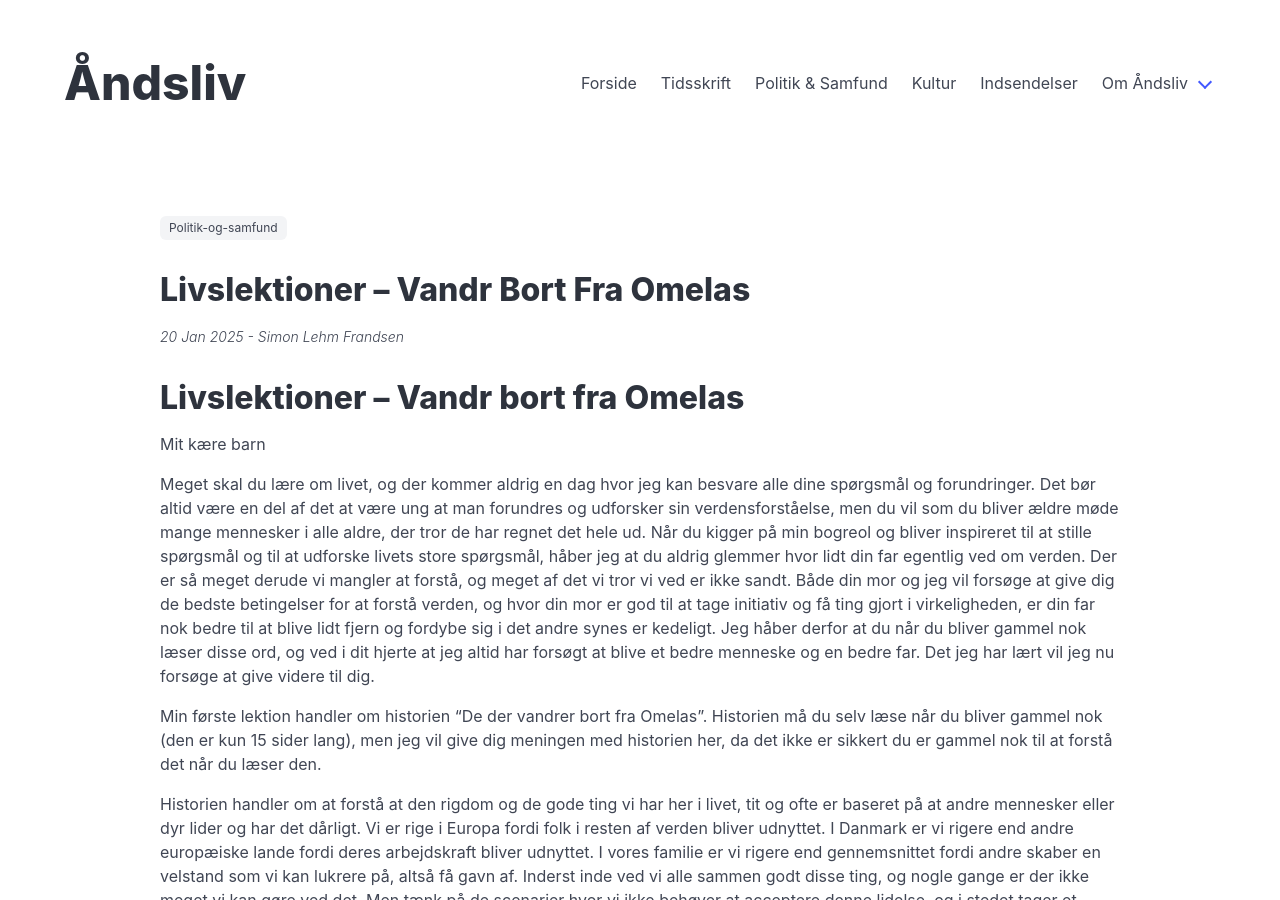
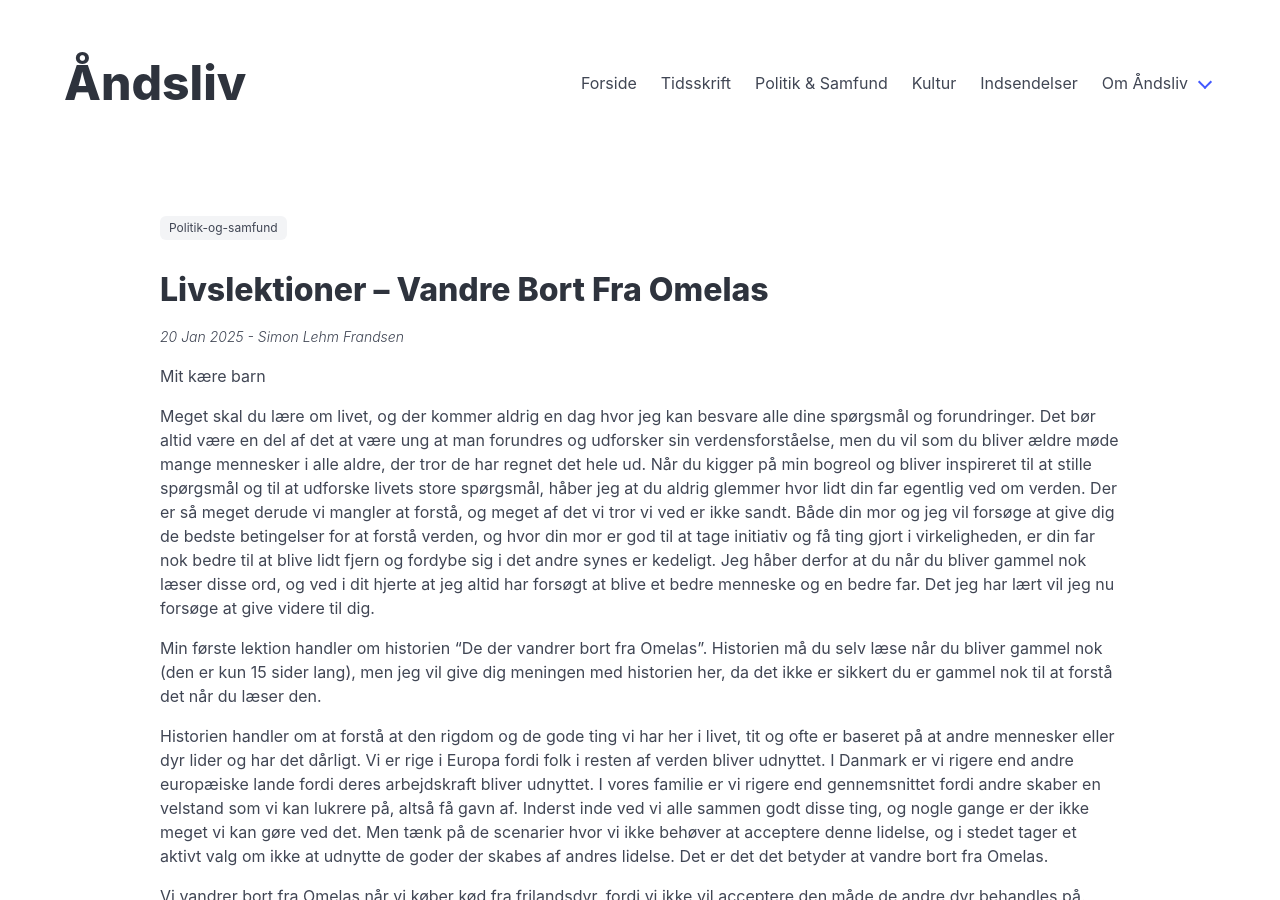
Before and after one commit to Aandsliv/aandsliv, a Jekyll site: the page built from src/_posts/2025-01-20-Livslektioner-–-Vandre-bort-fra-Omelas.md, in a window 1280 px wide and 900 px high. Built offline with Jekyll 4.4.1, drawn with Linux system fonts in a browser that asks for light colours.

Commit message:
Update and rename 2025-01-20-Livslektioner-–-Vandre-bort-fra-Omelas.md… (#140)
… to 2025-01-20-Livslektioner-–-Vandre-bort-fra-Omelas.md

```diff
--- a/src/_posts/2025-01-20-Livslektioner-–-Vandr-bort-fra-Omelas.md
+++ b/src/_posts/2025-01-20-Livslektioner-–-Vandre-bort-fra-Omelas.md
@@ -3,8 +3,6 @@
 abstract: I Livslektioner introducerer en far sit barn til forståelser af samfundet og kommer med forslag til at søge inspiration og viden om moral og verdensforståelse. “Livslektioner” er skrevet til unge mennesker, med håb om at man som ung kan få udvidet sin horisont og danne sig egne meninger og holdninger til verden.
 subsection: politik-og-samfund
 ---
-
-# Livslektioner – Vandr bort fra Omelas
 
 Mit kære barn
 
```
